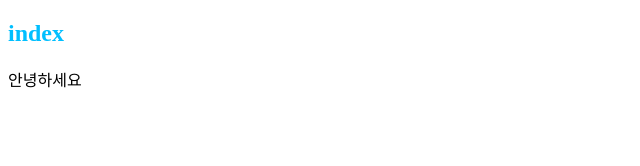
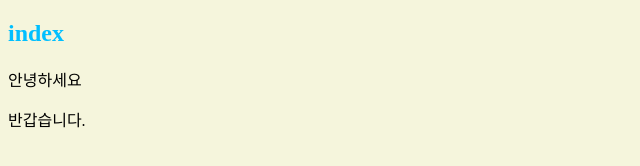
Before and after one commit to dev-aram/test, a plain HTML site: page index.html in a window 1280 px wide. Shown: the whole page, without its empty margins (0-640 px from the left). Drawn offline with Linux system fonts and the light colour scheme.

Commit message:
index.html, style.css, readme.md 수정

```diff
--- a/index.html
+++ b/index.html
@@ -9,5 +9,6 @@
 <body>
     <h2>index</h2>
     <p>안녕하세요</p>
+    <p>반갑습니다.</p>
 </body>
 </html>
--- a/style.css
+++ b/style.css
@@ -1 +1,2 @@
 h2{color: deepskyblue;}
+body{background: beige;}
```
Also changed, not shown: 1 other file.
